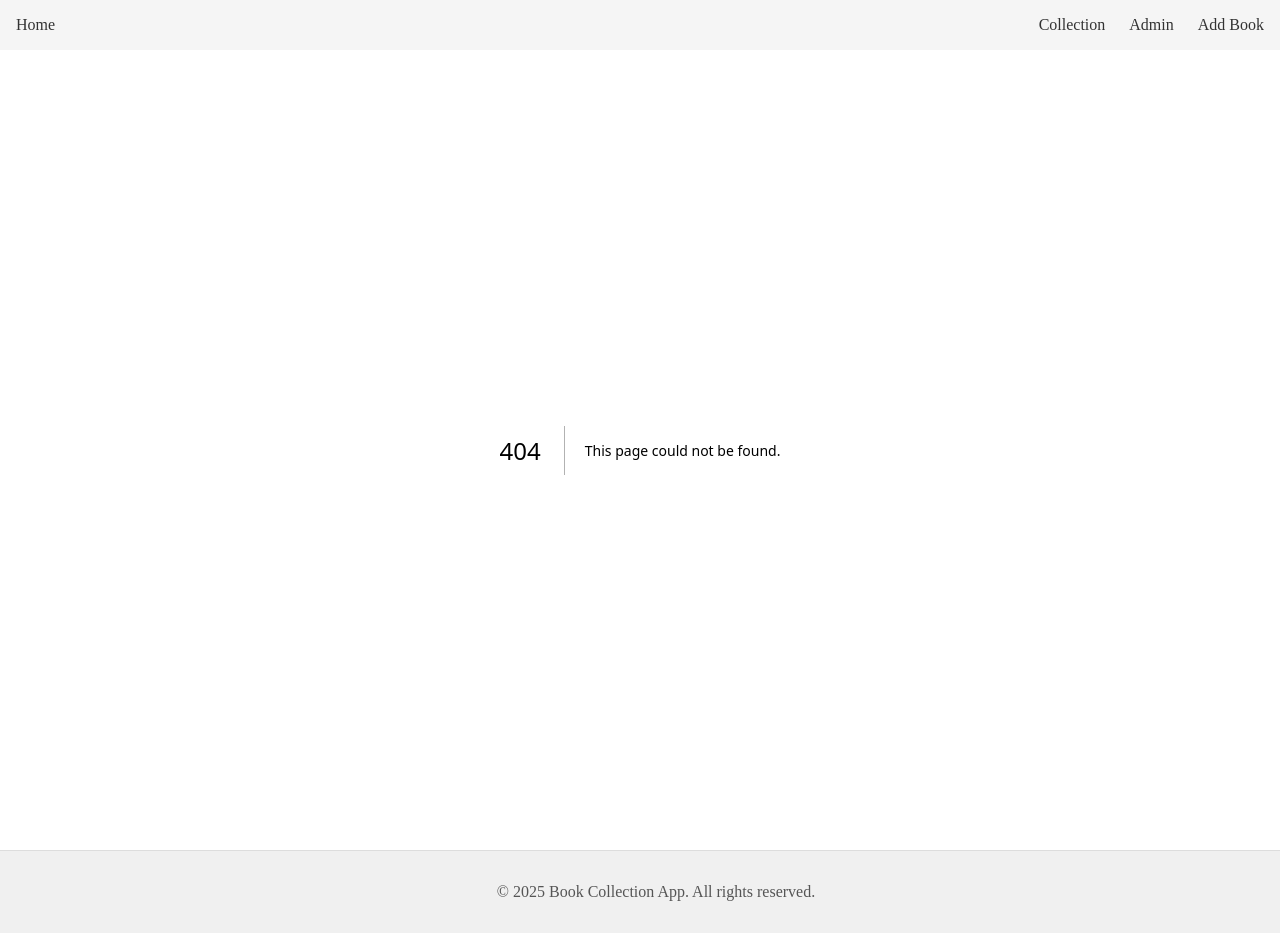
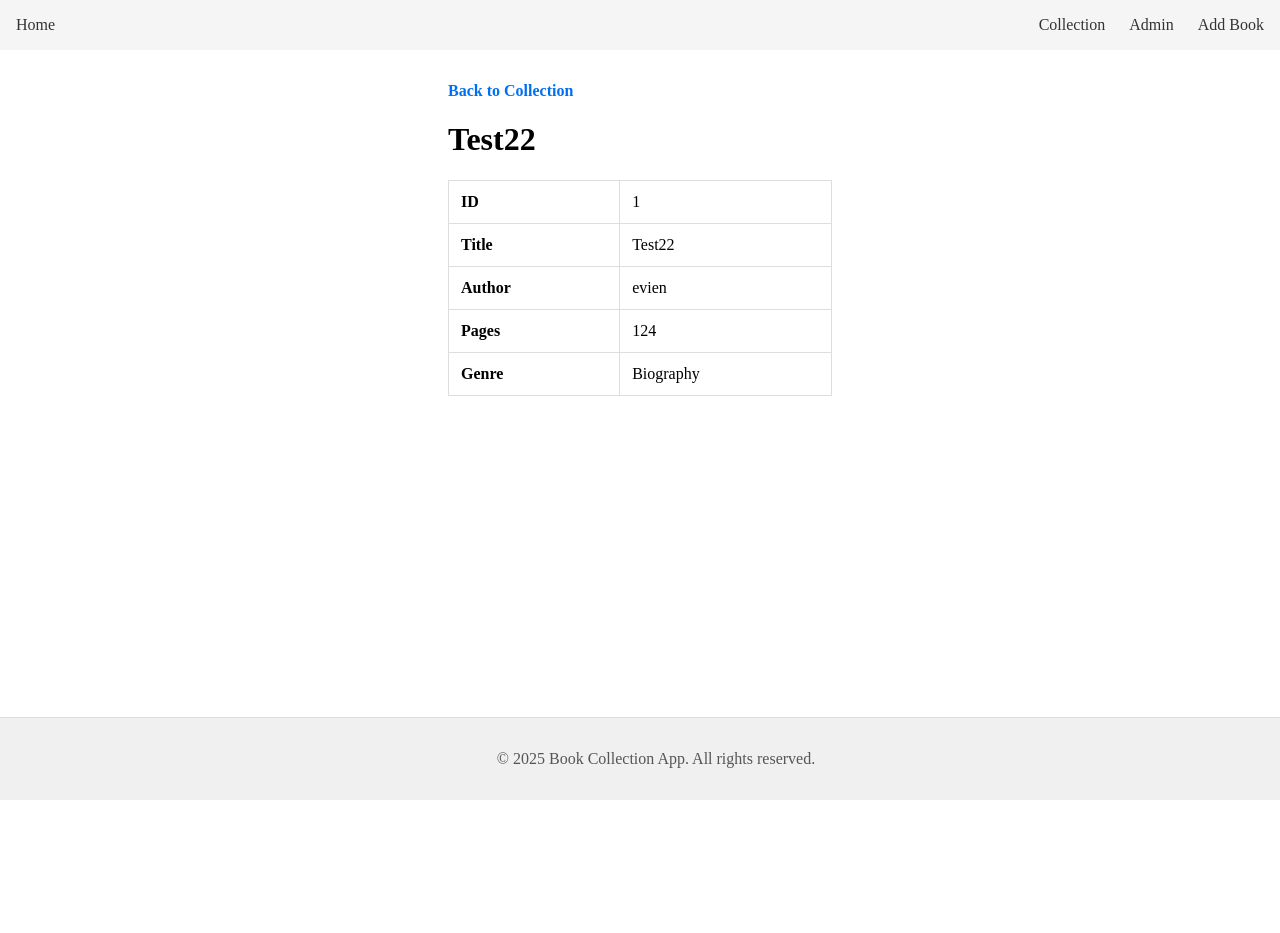
Before and after one commit to nevinjames2001/Project2WP3, a Next.js app: page /collection/1 in a window 1280 px wide. Before the commit this address had no page. Shown: the top 933 px of the page. After the commit the page ends 800 px from the top, so only its background shows below. Built offline with nearby package versions, Linux system fonts and the light colour scheme; data requests are answered from the project's data file.

Commit message:
Added Info page for the item

```diff
--- /dev/null
+++ b/pages/collection/[id].js
@@ -0,0 +1,74 @@
+import Link from 'next/link';
+import styles from '../../styles/Home.module.css';
+
+export default function BookDetail({ book }) {
+  if (!book || book.error) {
+    return (
+      <div className={styles.container}>
+        <p>No book found with the given ID.</p>
+        <Link className={styles.link} href="/collection"> Back to Collection</Link>
+      </div>
+    );
+  }
+
+  return (
+    <div className={`${styles.container} ${styles.pageCenter}`}>
+      <Link className={styles.link} href="/collection"> Back to Collection</Link>
+      <h1>{book.title}</h1>
+      <table className={styles.table}>
+        <tbody>
+          <tr>
+            <td><strong>ID</strong></td>
+            <td>{book.id}</td>
+          </tr>
+          <tr>
+            <td><strong>Title</strong></td>
+            <td>{book.title}</td>
+          </tr>
+          <tr>
+            <td><strong>Author</strong></td>
+            <td>{book.author}</td>
+          </tr>
+          <tr>
+            <td><strong>Pages</strong></td>
+            <td>{book.pages}</td>
+          </tr>
+          <tr>
+            <td><strong>Genre</strong></td>
+            <td>{book.genre}</td>
+          </tr>
+        </tbody>
+      </table>
+    </div>
+  );
+}
+
+export async function getStaticPaths() {
+  const res = await fetch('http://localhost:4000/books?_limit=10');
+  const books = await res.json();
+
+  const paths = books.map(book => ({
+    params: { id: book.id.toString() }
+  }));
+
+  return {
+    paths,
+    fallback: 'blocking'
+  };
+}
+
+export async function getStaticProps(context) {
+  const { id } = context.params;
+  const res = await fetch(`http://localhost:4000/books/${id}`);
+
+  if (!res.ok) {
+    return { props: { book: null }, revalidate: 10 };
+  }
+
+  const book = await res.json();
+
+  return {
+    props: { book },
+    revalidate: 10
+  };
+}
```
